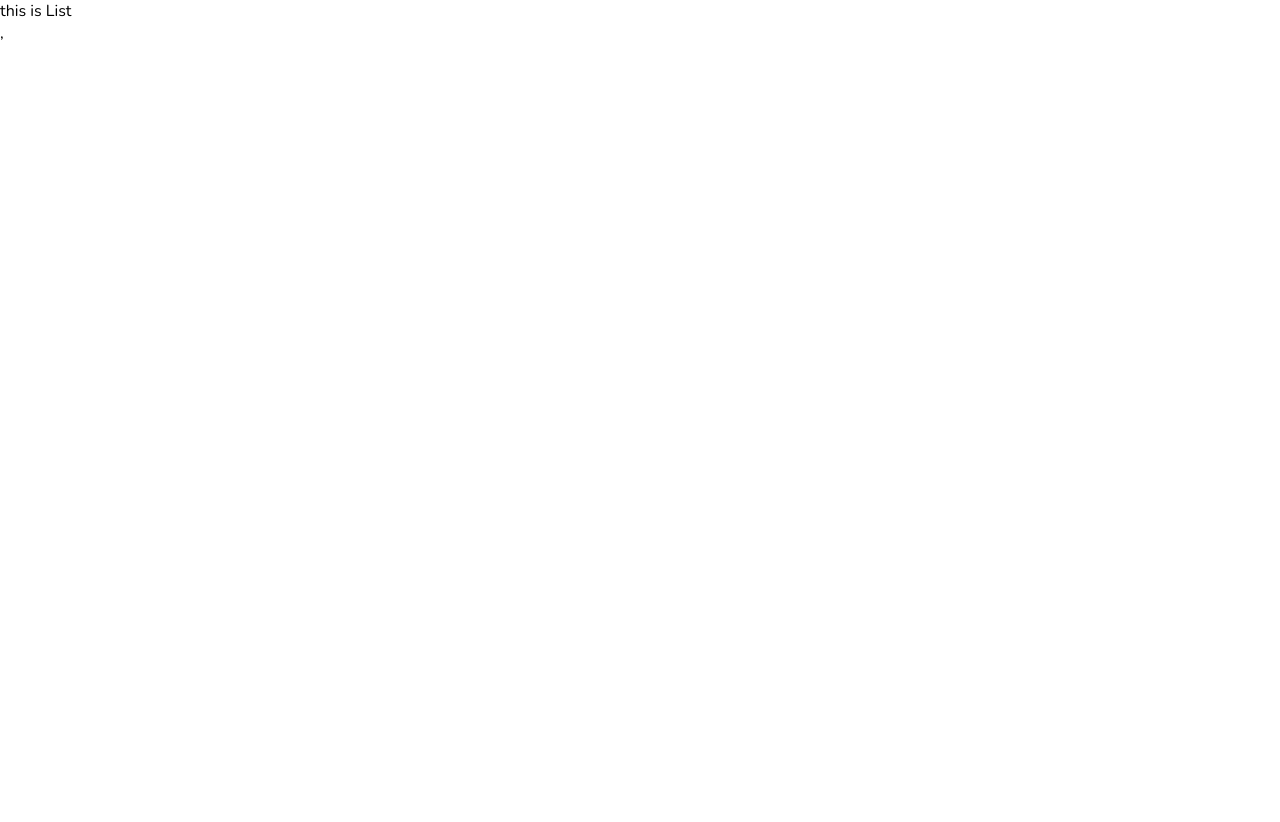
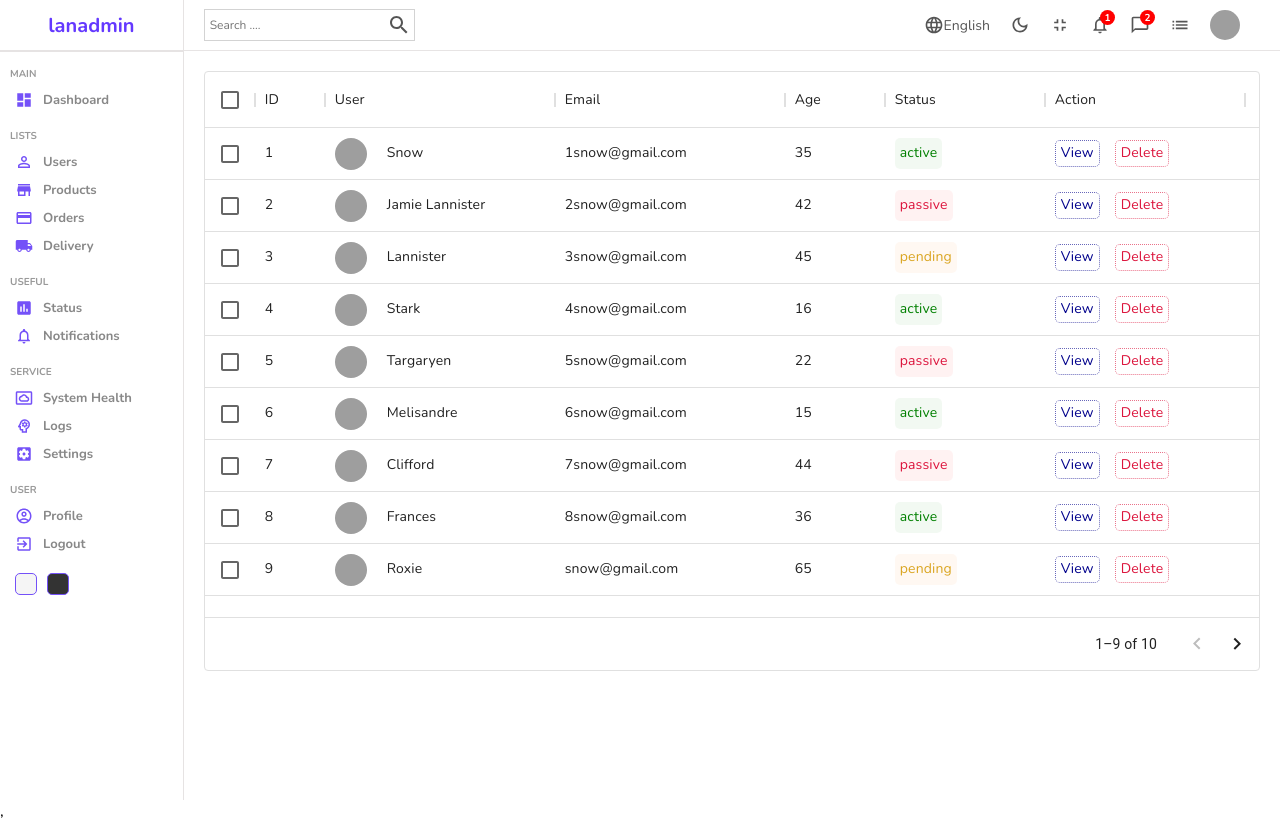
Before and after one commit to suhturhlaing/react-admin-dashboard, a React (Create React App) app: page /users in a window 1280 px wide. Before the commit the page ends 800 px from the top, so only its background shows below. Built offline with nearby package versions, Linux system fonts and the light colour scheme; grey boxes are pictures that could not be loaded.

Commit message:
[modify]create datatable with react data-grid

```diff
--- a/package.json
+++ b/package.json
@@ -7,6 +7,7 @@
     "@emotion/styled": "^11.10.5",
     "@mui/icons-material": "^5.10.9",
     "@mui/material": "^5.10.11",
+    "@mui/x-data-grid": "^5.17.9",
     "@testing-library/jest-dom": "^5.14.1",
     "@testing-library/react": "^13.0.0",
     "@testing-library/user-event": "^13.2.1",
--- /dev/null
+++ b/src/components/datatable/Datatable.jsx
@@ -0,0 +1,38 @@
+import "./datatable.scss"
+import { DataGrid } from '@mui/x-data-grid';
+import { userColumns, userRows } from "../../datatablesource";
+
+
+
+const Datatable = () => {
+
+    const actionColumn = [
+        {
+            field :"action",
+            headerName : "Action",
+            width : 200,
+            renderCell : () =>{
+                return(
+                    <div className="cellAction">
+                        <div className="viewButton">View</div>
+                        <div className="deleteButton">Delete</div>
+                    </div>
+                );
+            },
+        },
+    ];
+
+  return (
+    <div className="datatable">
+      <DataGrid
+        rows={userRows}
+        columns={userColumns.concat(actionColumn)}
+        pageSize={9}
+        rowsPerPageOptions={[9]}
+        checkboxSelection
+      />
+    </div>
+  )
+}
+
+export default Datatable
--- /dev/null
+++ b/src/components/datatable/datatable.scss
@@ -0,0 +1,56 @@
+.datatable{
+    height: 600px;
+    padding: 20px;
+
+    .cellWithImg{
+        display: flex;
+        align-items: center;
+
+        .cellImg{
+            width: 32px;
+            height: 32px;
+            border-radius: 50%;
+            object-fit: cover;
+            margin-right: 20px;
+        }
+    }
+
+    .cellWithStatus{
+        padding: 5px;
+        border-radius: 5px;
+
+        &.active{
+            background-color: rgba(0, 128, 0, 0.05);
+            color : green;
+        }
+        &.pending{
+            background-color: rgba(255, 127, 0, 0.05);
+            color : goldenrod;
+        }
+        &.passive{
+            background-color: rgba(255, 0, 0, 0.05);
+            color : crimson;
+        }
+    }
+
+    .cellAction{
+        display: flex;
+        align-items: center;
+        gap : 15px;
+
+        .viewButton{
+            padding: 2px 5px;
+            border-radius: 5px;
+            color: darkblue;
+            border : 1px dotted rgba(0, 0, 139, 0.596);
+            cursor: pointer;
+        }
+        .deleteButton{
+            padding: 2px 5px;
+            border-radius: 5px;
+            color: crimson;
+            border : 1px dotted rgba(220, 20, 60, 0.6);
+            cursor: pointer;
+        }
+    }
+}
--- /dev/null
+++ b/src/datatablesource.js
@@ -0,0 +1,110 @@
+export const userColumns = [
+    { field: "id", headerName: "ID", width: 70 },
+    {
+      field: "user",
+      headerName: "User",
+      width: 230,
+      renderCell: (params) => {
+        return (
+          <div className="cellWithImg">
+            <img className="cellImg" src={params.row.img} alt="avatar" />
+            {params.row.username}
+          </div>
+        );
+      },
+    },
+    { field: "email", headerName: "Email", width: 230 },
+    { field: "age", headerName: "Age", width: 100 },
+    { field: "status", headerName: "Status", width: 160, renderCell:(params) =>{
+        return(
+            <div className={`cellWithStatus ${params.row.status}`}>
+                {params.row.status}
+            </div>
+        )
+    } }
+];
+
+
+//temporary data
+export const userRows = [
+    {
+      id: 1,
+      username: "Snow",
+      img: "https://images.pexels.com/photos/1820770/pexels-photo-1820770.jpeg?auto=compress&cs=tinysrgb&dpr=2&w=500",
+      status: "active",
+      email: "1snow@gmail.com",
+      age: 35,
+    },
+    {
+      id: 2,
+      username: "Jamie Lannister",
+      img: "https://images.pexels.com/photos/1820770/pexels-photo-1820770.jpeg?auto=compress&cs=tinysrgb&dpr=2&w=500",
+      email: "2snow@gmail.com",
+      status: "passive",
+      age: 42,
+    },
+    {
+      id: 3,
+      username: "Lannister",
+      img: "https://images.pexels.com/photos/1820770/pexels-photo-1820770.jpeg?auto=compress&cs=tinysrgb&dpr=2&w=500",
+      email: "3snow@gmail.com",
+      status: "pending",
+      age: 45,
+    },
+    {
+      id: 4,
+      username: "Stark",
+      img: "https://images.pexels.com/photos/1820770/pexels-photo-1820770.jpeg?auto=compress&cs=tinysrgb&dpr=2&w=500",
+      email: "4snow@gmail.com",
+      status: "active",
+      age: 16,
+    },
+    {
+      id: 5,
+      username: "Targaryen",
+      img: "https://images.pexels.com/photos/1820770/pexels-photo-1820770.jpeg?auto=compress&cs=tinysrgb&dpr=2&w=500",
+      email: "5snow@gmail.com",
+      status: "passive",
+      age: 22,
+    },
+    {
+      id: 6,
+      username: "Melisandre",
+      img: "https://images.pexels.com/photos/1820770/pexels-photo-1820770.jpeg?auto=compress&cs=tinysrgb&dpr=2&w=500",
+      email: "6snow@gmail.com",
+      status: "active",
+      age: 15,
+    },
+    {
+      id: 7,
+      username: "Clifford",
+      img: "https://images.pexels.com/photos/1820770/pexels-photo-1820770.jpeg?auto=compress&cs=tinysrgb&dpr=2&w=500",
+      email: "7snow@gmail.com",
+      status: "passive",
+      age: 44,
+    },
+    {
+      id: 8,
+      username: "Frances",
+      img: "https://images.pexels.com/photos/1820770/pexels-photo-1820770.jpeg?auto=compress&cs=tinysrgb&dpr=2&w=500",
+      email: "8snow@gmail.com",
+      status: "active",
+      age: 36,
+    },
+    {
+      id: 9,
+      username: "Roxie",
+      img: "https://images.pexels.com/photos/1820770/pexels-photo-1820770.jpeg?auto=compress&cs=tinysrgb&dpr=2&w=500",
+      email: "snow@gmail.com",
+      status: "pending",
+      age: 65,
+    },
+    {
+      id: 10,
+      username: "Roxie",
+      img: "https://images.pexels.com/photos/1820770/pexels-photo-1820770.jpeg?auto=compress&cs=tinysrgb&dpr=2&w=500",
+      email: "snow@gmail.com",
+      status: "active",
+      age: 65,
+    },
+  ];
--- a/src/pages/list/List.jsx
+++ b/src/pages/list/List.jsx
@@ -1,9 +1,16 @@
-import React from 'react'
+import "./list.scss"
+import Navbar from '../../components/navbar/Navbar'
+import Sidebar from '../../components/sidebar/Sidebar'
+import Datatable from "../../components/datatable/Datatable"
 
 function List() {
   return (
-    <div>
-      this is List
+    <div className='list'>
+      <Sidebar />
+      <div className='listContainer'>
+        <Navbar />
+        <Datatable />
+      </div>
     </div>
   )
 }
--- a/src/pages/list/list.scss
+++ b/src/pages/list/list.scss
@@ -0,0 +1,8 @@
+.list{
+    display: flex;
+    // width: 100%;
+
+    .listContainer{
+        flex: 6;
+    }
+}
```
Also changed, not shown: 1 other file (tests, documents, lock files or other folders).
